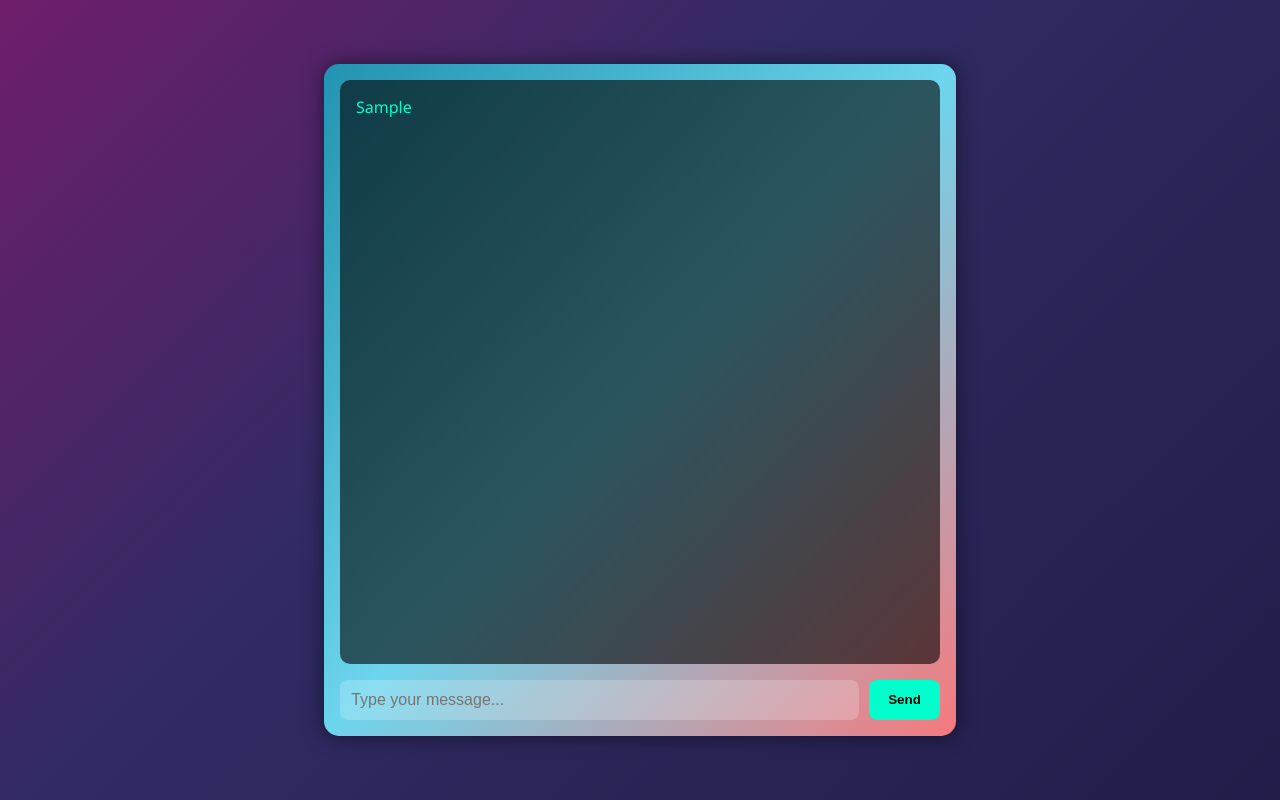
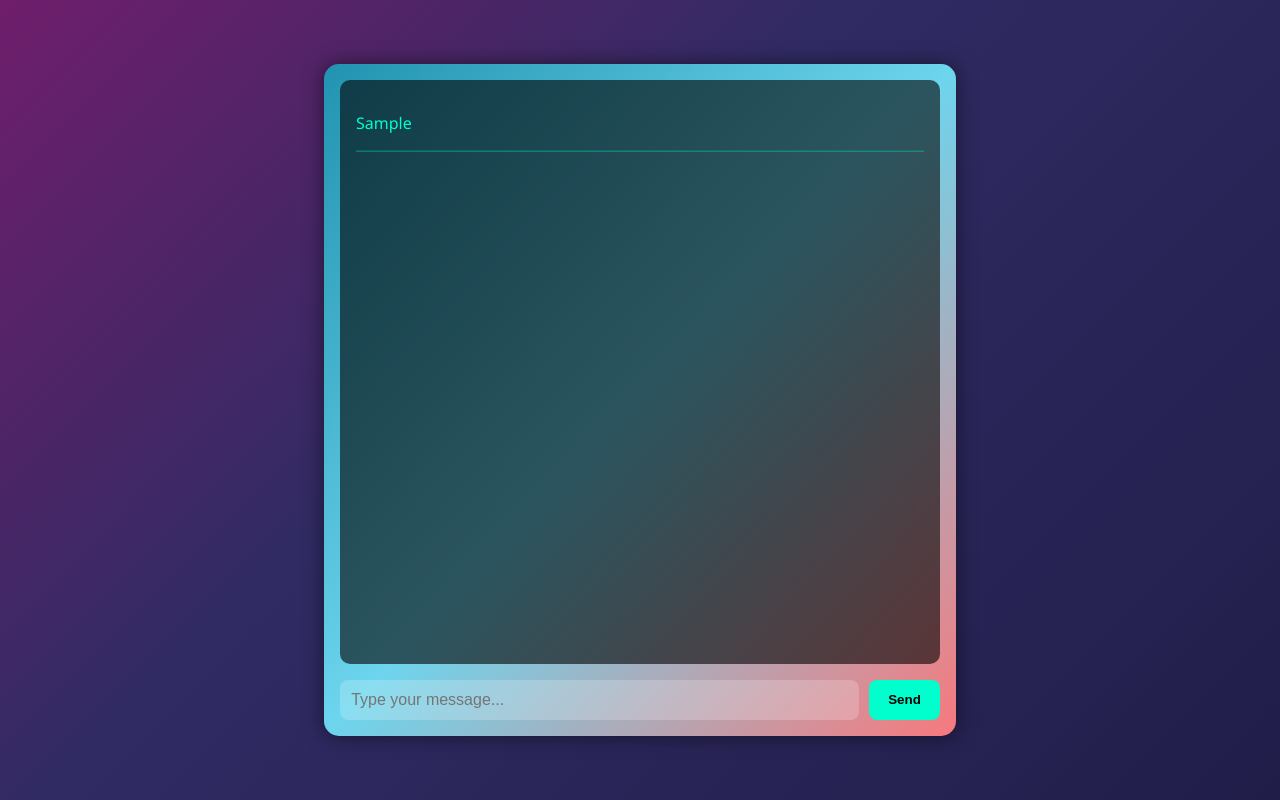
Before and after one commit to Ra77492/anon-chat, a plain HTML site: page index.html in a window 1280 px wide. Both pictures are taken after typing "Sample" into the empty fields and a click on the button "Send". Drawn offline with Linux system fonts and the light colour scheme.

Commit message:
Update index.html

```diff
--- a/index.html
+++ b/index.html
@@ -99,11 +99,16 @@
       const msg = chatInput.value.trim();
       if (msg !== '') {
         const msgDiv = document.createElement('div');
-        msgDiv.textContent = msg;
+        msgDiv.innerHTML = formatMessage(msg);
         chatBox.appendChild(msgDiv);
         chatInput.value = '';
         chatBox.scrollTop = chatBox.scrollHeight;
       }
+    }
+
+    function formatMessage(message) {
+      const lines = message.split(/(?<=\.)\s+/).map(line => line.trim()).filter(Boolean);
+      return lines.map(line => `<p>${line}</p><hr style="border-color:#00ffcc; opacity:0.3;">`).join('');
     }
 
     chatInput.addEventListener('keydown', function (e) {
```
